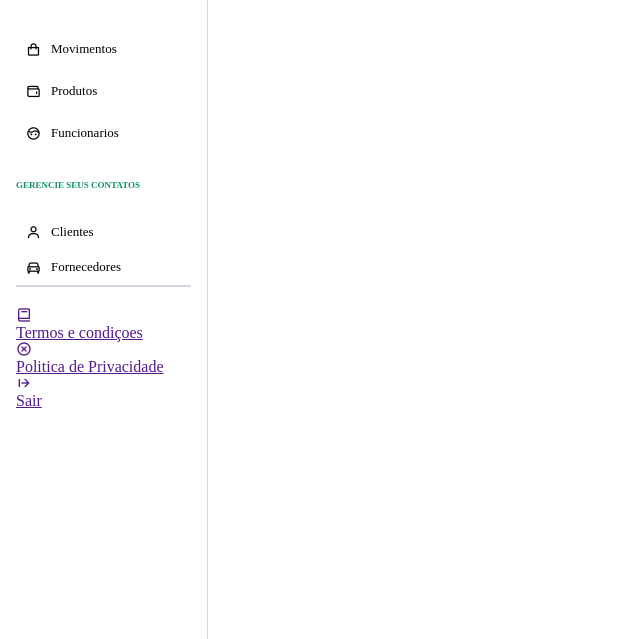
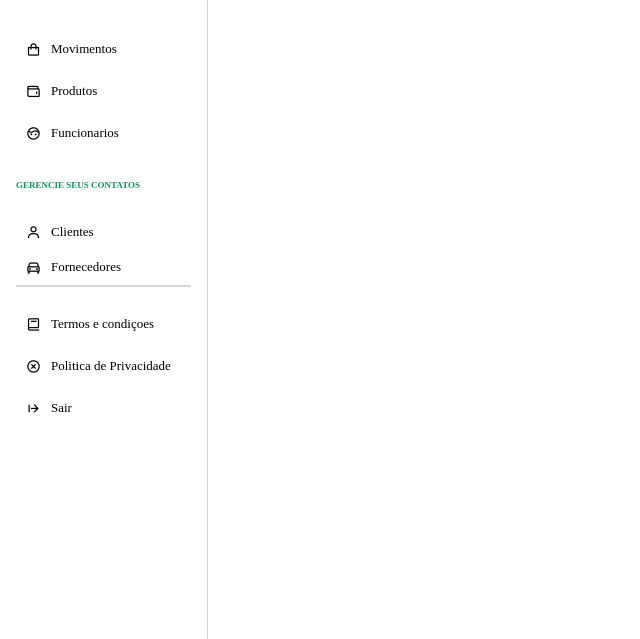
Before and after one commit to thiagoss2/CONTROLE-ESTOQUE, a plain HTML site: page index.html in a window 1280 px wide. Shown: the part 161-800 px from the top of the page, without its empty margins (0-640 px from the left). Drawn offline with nearby package versions, Linux system fonts and the light colour scheme.

Commit message:
adicionando mais coisas

```diff
--- a/css/estilios.css
+++ b/css/estilios.css
@@ -149,8 +149,24 @@ margin-bottom: 20px;
 }
 
 
+.bloco-termos__item-lista {
+    margin-bottom: 7px;
+    padding: 10px;
+    border-radius: 5px;
+}
 
+.bloco-termos__link {
+    display: flex;
+    gap: 10px;
+    font-size: 13px;
+    text-decoration: none;
+    color: black;
+}
 
+.bloco-termos__link i {
+    font-size: 15px;
+
+}
 /* ============ BLOCO ESQUERDO =========== */
 
 
```
